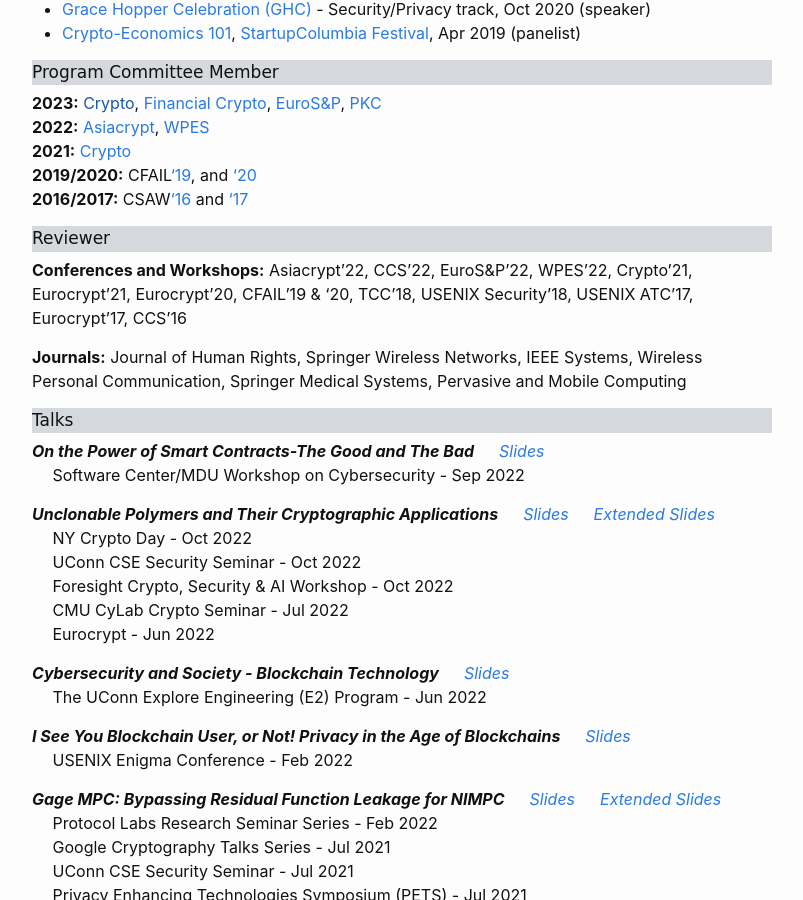
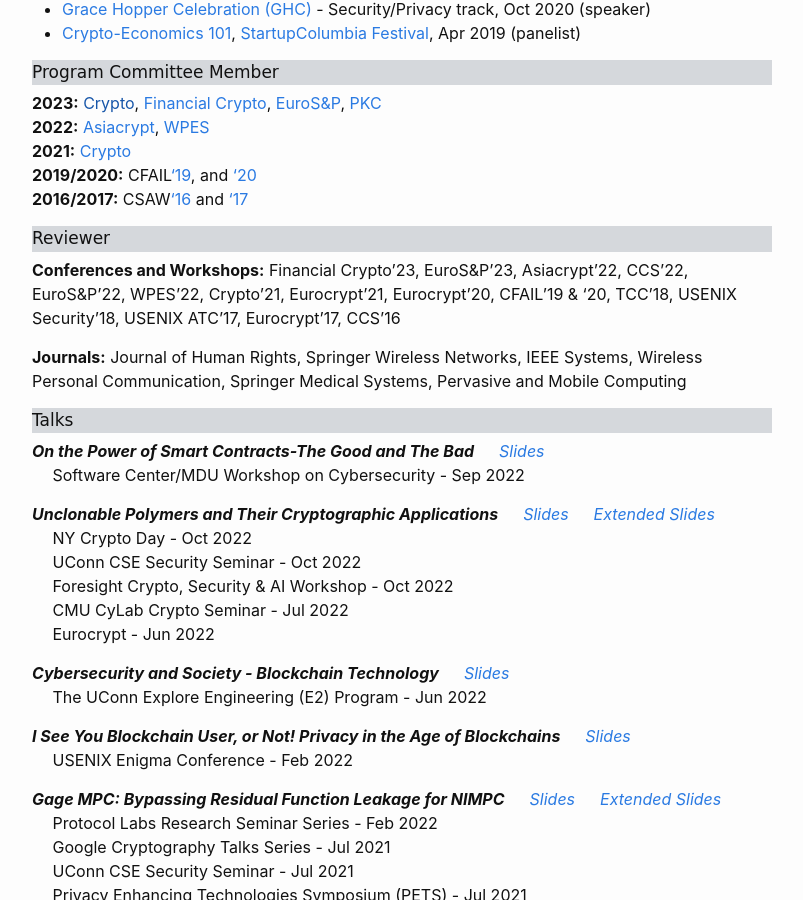
Before and after one commit to GhadaAlmashaqbeh/GhadaAlmashaqbeh.github.io, a Jekyll site: the page built from 03-talks.md, in a window 1280 px wide and 900 px high, scrolled down 488 px. Shown: the whole window, without its empty margins (238-1041 px from the left). Built offline with Jekyll 4.4.1, drawn with Linux system fonts in a browser that asks for light colours.

Commit message:
add classes

```diff
--- a/03-talks.md
+++ b/03-talks.md
@@ -32,7 +32,7 @@
 
 <div style="font-family: 'Comic Sans MS'; font-size:17px; background-color:rgb(213, 216, 220);margin-bottom:6px;">Reviewer</div>
 
-**Conferences and Workshops:** Asiacrypt'22, CCS'22, EuroS&P'22, WPES'22, Crypto'21, Eurocrypt'21, Eurocrypt'20, CFAIL'19 & '20, TCC'18, USENIX Security'18, USENIX ATC'17, Eurocrypt'17, CCS'16 <br/>
+**Conferences and Workshops:** Financial Crypto'23, EuroS&P'23, Asiacrypt'22, CCS'22, EuroS&P'22, WPES'22, Crypto'21, Eurocrypt'21, Eurocrypt'20, CFAIL'19 & '20, TCC'18, USENIX Security'18, USENIX ATC'17, Eurocrypt'17, CCS'16 <br/>
 
 **Journals:** Journal of Human Rights, Springer Wireless Networks, IEEE Systems, Wireless Personal Communication, Springer Medical Systems, Pervasive and Mobile Computing <br/>
 
```
Also changed, not shown: courses/blockchain-technology-f2022/index.md (+1 -0 lines), 2 other files.
